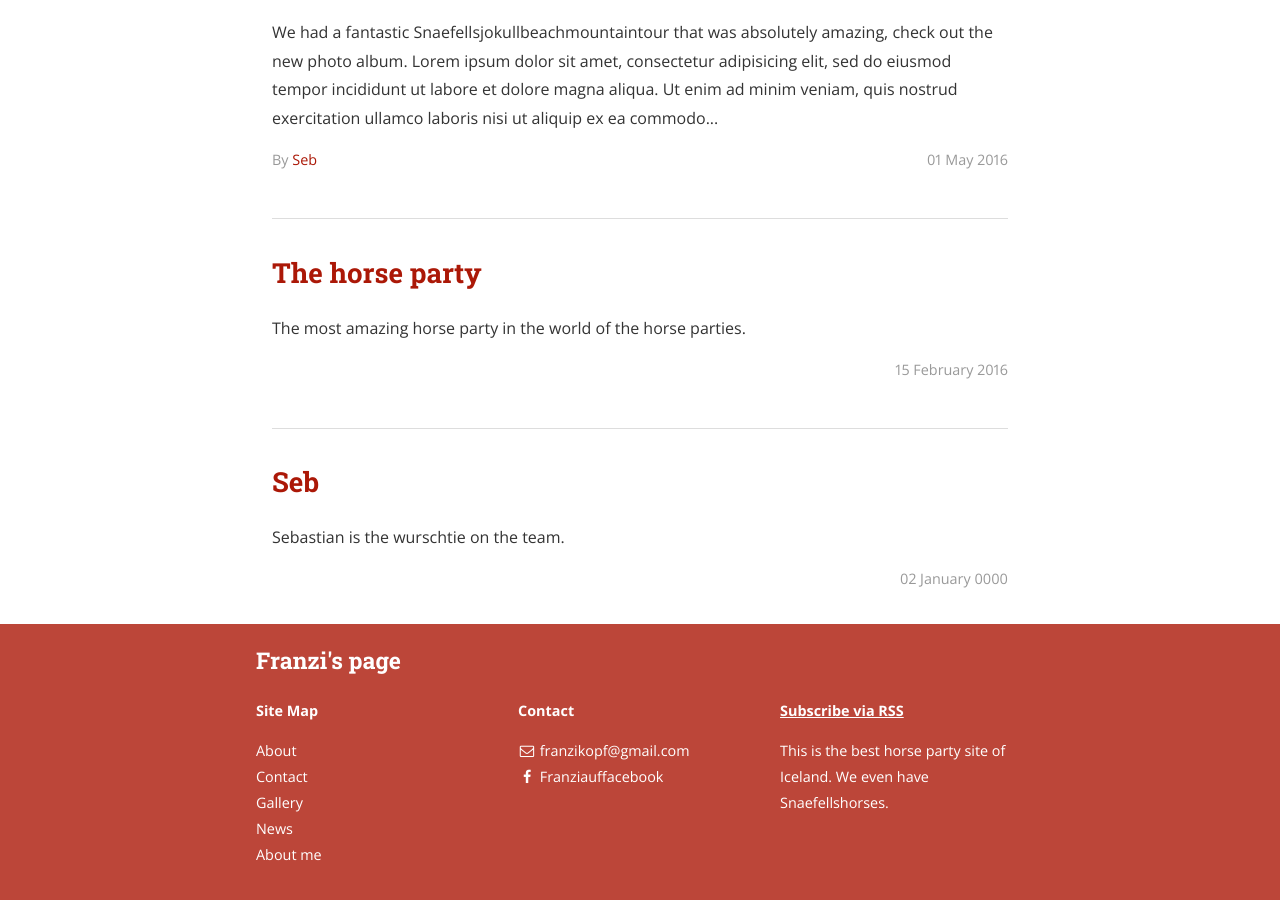
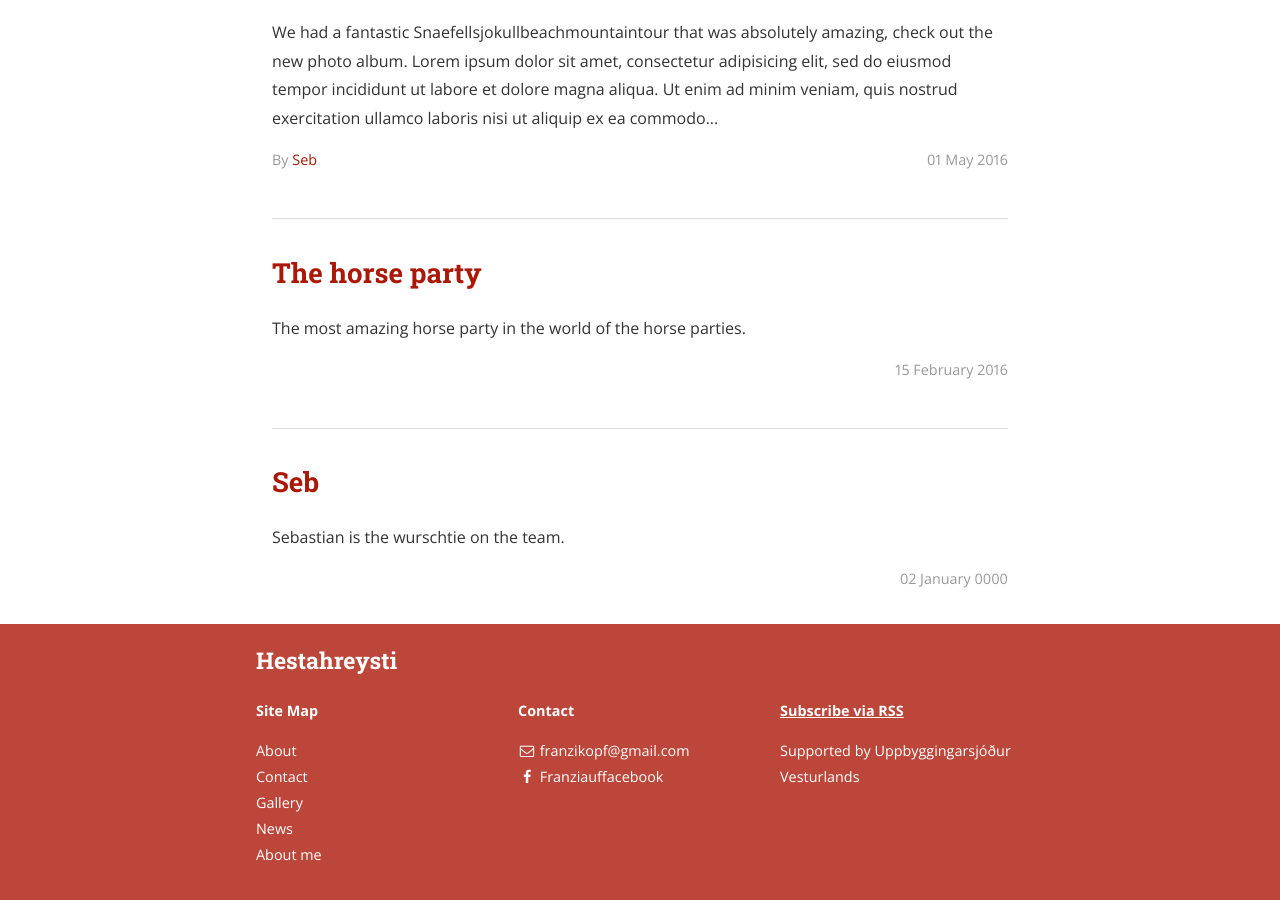
Before and after one commit to FancyFanz/FancyFanz.github.io, a Jekyll site: the page built from home-en.html, in a window 1280 px wide and 900 px high, scrolled down 1119 px. Built offline with Jekyll 4.4.1, drawn with Linux system fonts in a browser that asks for light colours; nearby versions of some CDN libraries; library files that are not in the unit come from our copies; some of the changed text lies outside the part shown.

Commit message:
Update _config.yml

```diff
--- a/_config.yml
+++ b/_config.yml
@@ -1,21 +1,21 @@
 # Site settings
 title:
-  en: Franzi's page
-  de: Franzi's Seite
+  en: Hestahreysti
+  de: Hestahreysti
   is: Hestahreysti
 subtitle:
-  en: "The horse party site of Iceland."
-  de: "Die Pferdepartieseite von Island."
+  en: "Manual therapy for horses in Iceland"
+  de: "Manuelle Therapie für Pferde in Island."
   is: "Sjúkraþjálfun fyrir hesta"
 email: franzikopf@gmail.com
 name: Franziska Kopf
 description:
-  en: "This is the best horse party site of Iceland. We even have Snaefellshorses."
-  de: "Die beste Pferdepartieseite von Island, wir haben sogar Snafellspferde."
-  is: "Styrkt af uppbyggingarsjóður vesturlands"
+  en: "Supported by Uppbyggingarsjóður Vesturlands"
+  de: "Mit der Unterstützung vom Uppbyggingarsjóður Vesturlands"
+  is: "Styrkt af Uppbyggingarsjóður Vesturlands"
 default_lang: is
 url: "http://fancyfranz.github.io"
-cover:  "/images/cover.jpg"
+cover:  "/images/Forsíða.JPG"
 logo: "/images/Logo3_icon.png"
 icon: "/images/Logo3_icon.png"
 front_page_news: 5
```
